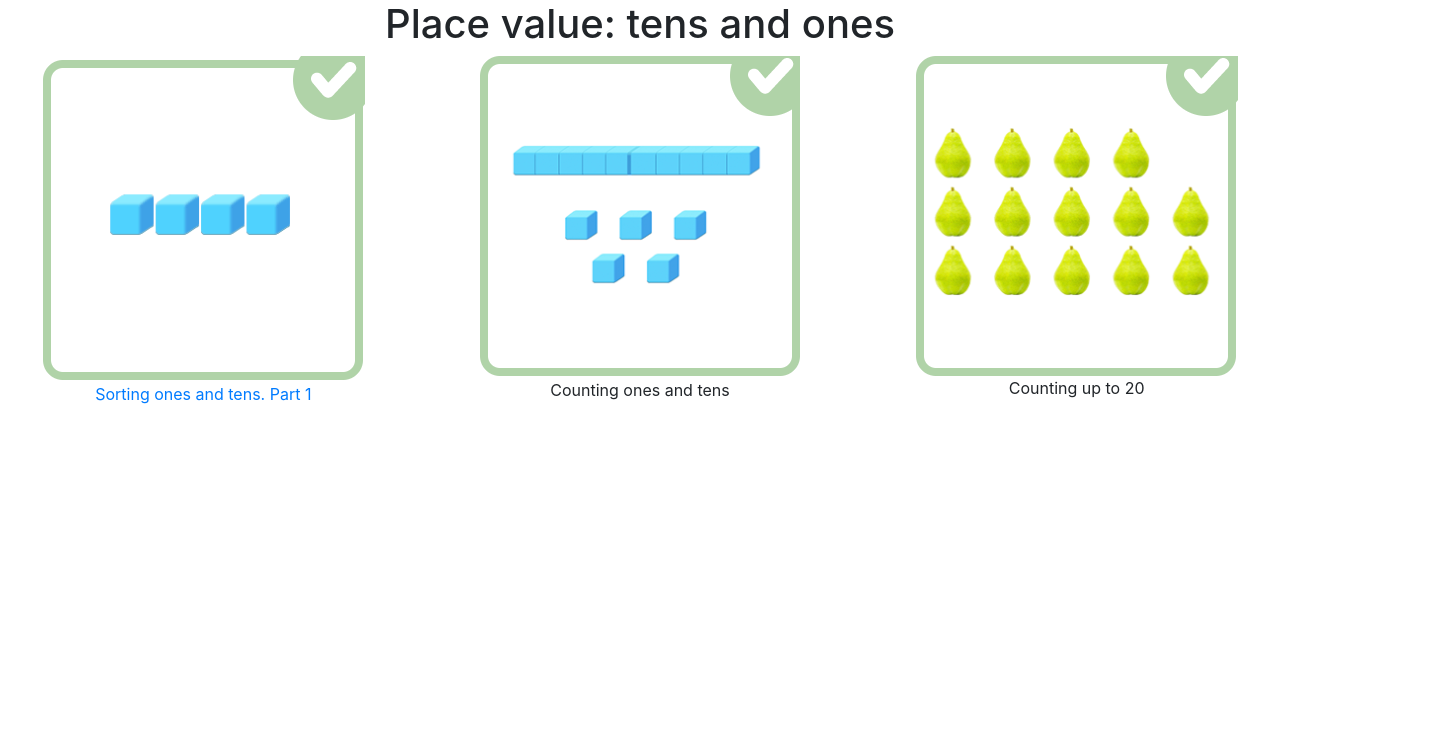
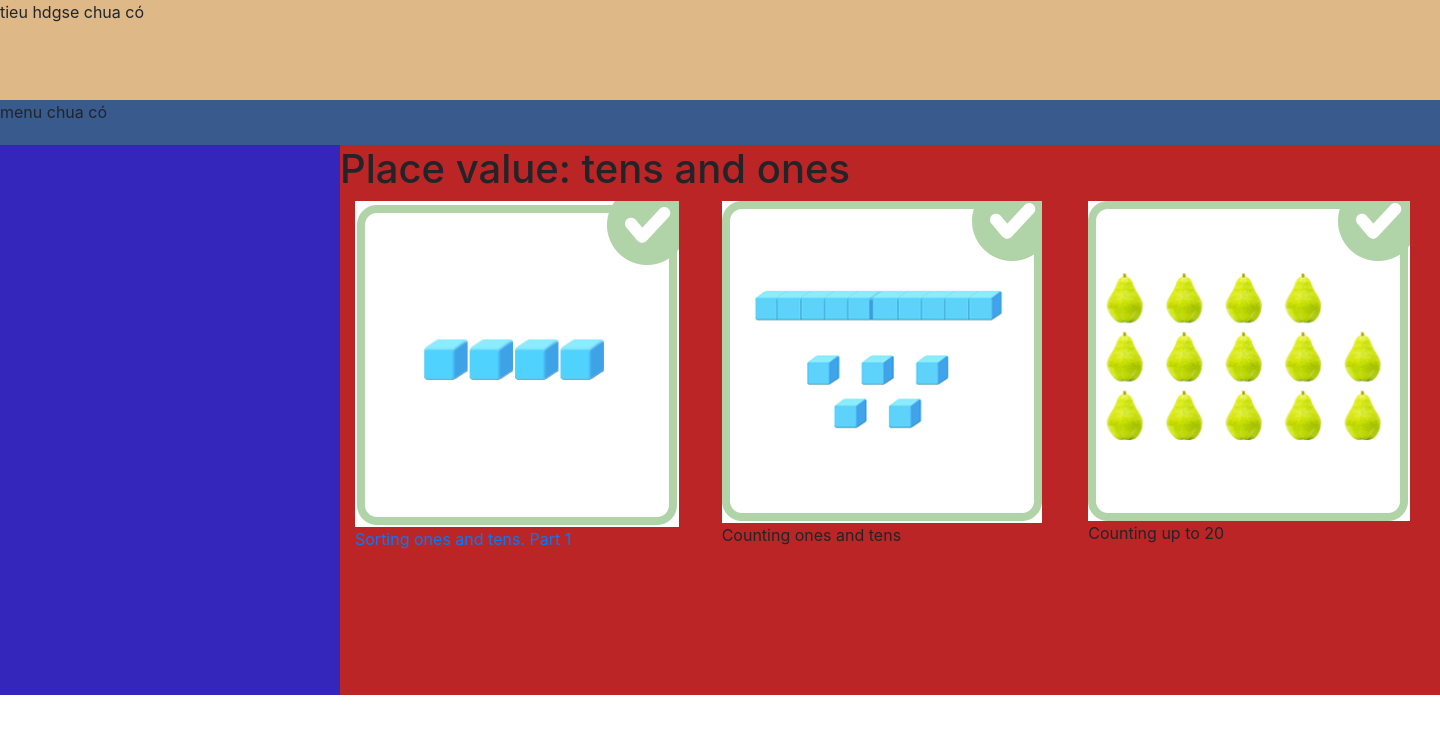
Before and after one commit to HoangNgocSonz/Numbers-and-counting-from-11-to-20, a plain HTML site: page index.html in a window 1280 px wide. Shown: the whole page, 1440 px wide, since content can reach past the window. Drawn offline with nearby package versions, Linux system fonts and the light colour scheme.

Commit message:
index_new

```diff
--- /dev/null
+++ b/index.css
@@ -0,0 +1,26 @@
+header{
+    width: 1440px;
+    height: 100px;
+    background-color: burlywood ;
+    margin: auto ;
+}
+
+nav{
+    width: 1440px;
+    height: 45px;
+    background-color: rgb(56, 90, 141) ;
+    margin: auto;
+}
+#main_body{
+    width: 1440px;
+    height: 550px;
+    background-color: rgb(187, 37, 37) ;
+
+}
+#main_left{
+    width: 340px;
+    height: 550px;
+    background-color: rgb(52, 37, 187) ;
+    float: left;
+
+}
--- a/index.html
+++ b/index.html
@@ -9,8 +9,12 @@
     <script src="https://ajax.googleapis.com/ajax/libs/jquery/3.4.1/jquery.min.js"></script>
 </head>
 <body class="body">
-    <div>
-        <center>
+    <header> tieu hdgse chua có </header>
+    <nav>menu chua có </nav>
+    <div id = "main_body" >
+        <div id = "main_left">
+        </div>
+        <div id = "main_right">
             <div class="full">
                 <h1>Place value: tens and ones</h1>
                 <div class="scene">
@@ -38,7 +42,7 @@
                     </div>
                 </div>
             </div>
-        </center>
+        </div>
     </div>
     <script src="https://code.jquery.com/jquery-3.4.1.slim.min.js" integrity="sha384-J6qa4849blE2+poT4WnyKhv5vZF5SrPo0iEjwBvKU7imGFAV0wwj1yYfoRSJoZ+n" crossorigin="anonymous"></script>
     <script src="https://cdn.jsdelivr.net/npm/popper.js@1.16.0/dist/umd/popper.min.js" integrity="sha384-Q6E9RHvbIyZFJoft+2mJbHaEWldlvI9IOYy5n3zV9zzTtmI3UksdQRVvoxMfooAo" crossorigin="anonymous"></script>
--- a/scene1.css
+++ b/scene1.css
@@ -1,5 +1,5 @@
 .main{
-    width:960px;
+    width: 960px;
     height: 500px;
     border: 1px solid rgb(177, 177, 177);
     border-radius: 10px;
```
Also changed, not shown: scene1.html (+0 -1 lines).
